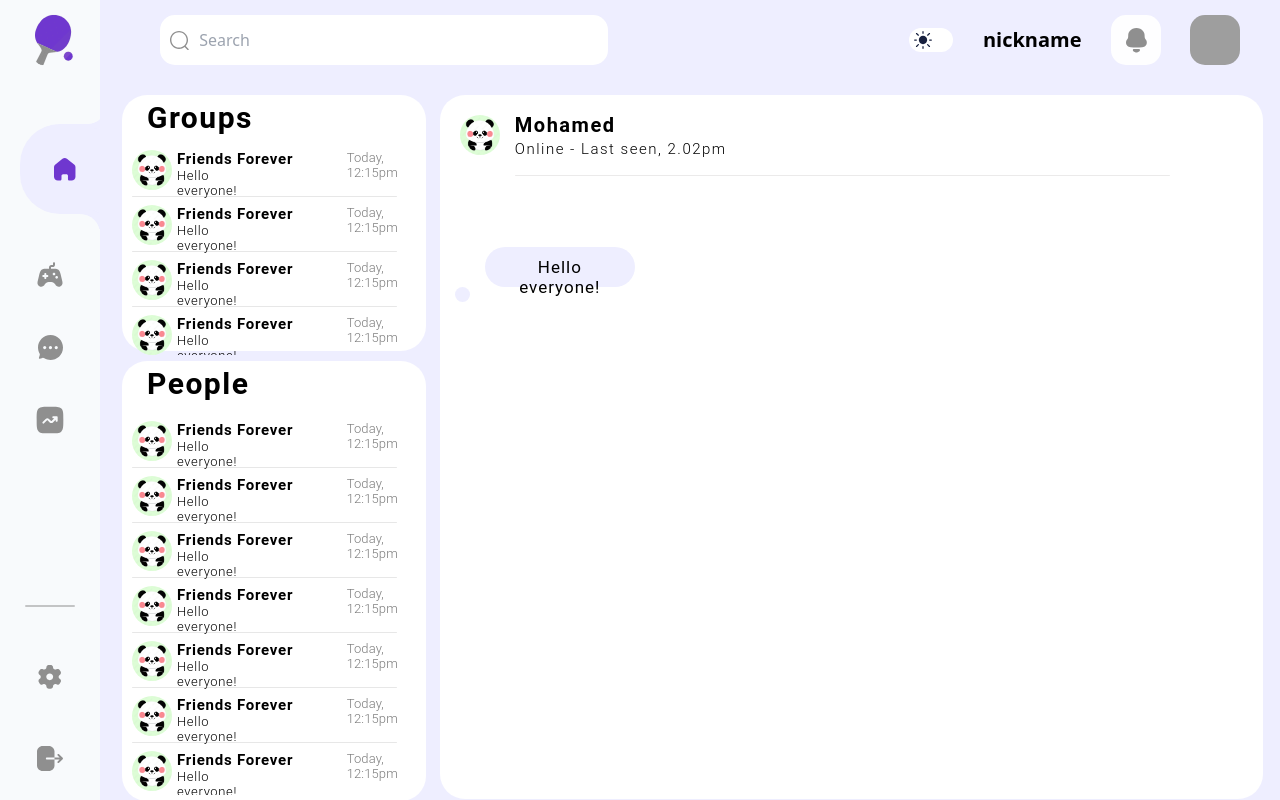
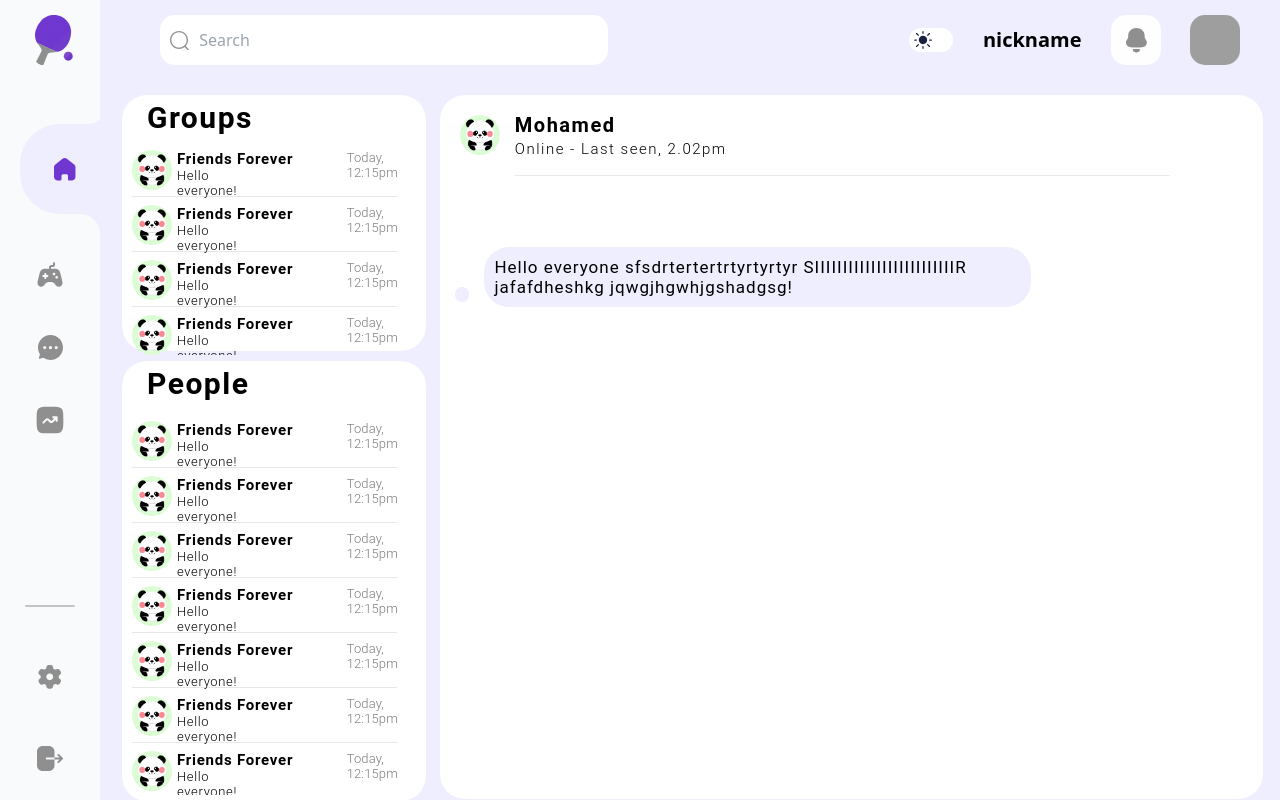
Before and after one commit to iouardi1/ft_transcendence, a React (Vite) app in the folder transcendence-master/: page /chat in a window 1280 px wide. Built offline with nearby package versions, Linux system fonts and the light colour scheme; grey boxes are pictures that could not be loaded.

Commit message:
text overflow is fixed

```diff
--- a/transcendence-master/src/components/Chat.tsx
+++ b/transcendence-master/src/components/Chat.tsx
@@ -90,18 +90,18 @@ const MssgSent = () => {
     id: 1,
     name: 'Mohamed',
     image: logoImg,
-    message1: 'Hello everyone!',
+    message1: 'Hello everyone sfsdrtertertrtyrtyrtyr SIIIIIIIIIIIIIIIIIIIIIIIIIR jafafdheshkg jqwgjhgwhjgshadgsg!',
     message2: 'Hello back!',
     date: 'Today, 12:15pm',
     group: 'Friends Forever',
     online: 'Online - Last seen, 2.02pm'
   };
   return (
-    <div className='w-full h-full m-[15px]'>
-      <div className='w-full h-full flex'>
-        <div className="w-[15px] h-[15px] mt-[50px] bg-[#EEEEFF] rounded-full dark:bg-[#1A1C26]">
+    <div className='w-[70%] h-full m-[15px]'>
+      <div className='w-full h-fit flex'>
+        <div className=" w-[15px] h-[15px] mt-[50px] bg-[#EEEEFF] rounded-full dark:bg-[#1A1C26]">
           </div>
-        <div className='p-[10px] ml-[15px] mt-[10px] w-[150px] h-[40px] bg-[#EEEEFF] rounded-[25px] dark:bg-[#1A1C26] text-center text-black dark:text-white' style={{fontFamily: 'Roboto', fontSize: '17px', fontStyle: 'normal', fontWeight: 400, lineHeight: 'normal', letterSpacing: '1px'}}>
+        <div className='p-[10px] ml-[15px] mt-[10px] max-w-[100%] w-fit h-fit bg-[#EEEEFF] rounded-[25px] dark:bg-[#1A1C26] text-left text-black dark:text-white text-clip overflow-hidden' style={{fontFamily: 'Roboto', fontSize: '17px', fontStyle: 'normal', fontWeight: 400, lineHeight: 'normal', letterSpacing: '1px'}}>
           {defaultConvData.message1}
         </div>
 
@@ -109,30 +109,6 @@ const MssgSent = () => {
     </div>
   );
 };
-// const MssgReceived = () => {
-//   const defaultConvData: ConvData = {
-//     id: 1,
-//     name: 'Mohamed',
-//     image: logoImg,
-//     message1: 'Hello everyone!',
-//     message2: 'Hello back!',
-//     date: 'Today, 12:15pm',
-//     group: 'Friends Forever',
-//     online: 'Online - Last seen, 2.02pm'
-//   };
-//   return (
-//     <div className='w-full h-full m-[15px] flex flex-row-reverse'>
-//       <div className='w-full h-fit flex'>
-//         <div className="w-[15px] h-[15px] mt-[50px] bg-[#EEEEFF] rounded-full dark:bg-[#1A1C26]">
-//           </div>
-//         <div className='p-[10px] mr-[30px] mt-[10px] w-[130px] h-[40px] bg-[#EEEEFF] rounded-[25px] dark:bg-[#1A1C26] text-center text-black ' style={{fontFamily: 'Roboto', fontSize: '17px', fontStyle: 'normal', fontWeight: 400, lineHeight: 'normal', letterSpacing: '1px'}}>
-//           {defaultConvData.message2}
-//         </div>
-
-//       </div>
-//     </div>
-//   );
-// };
 
 
 const Chat = () => {
```
